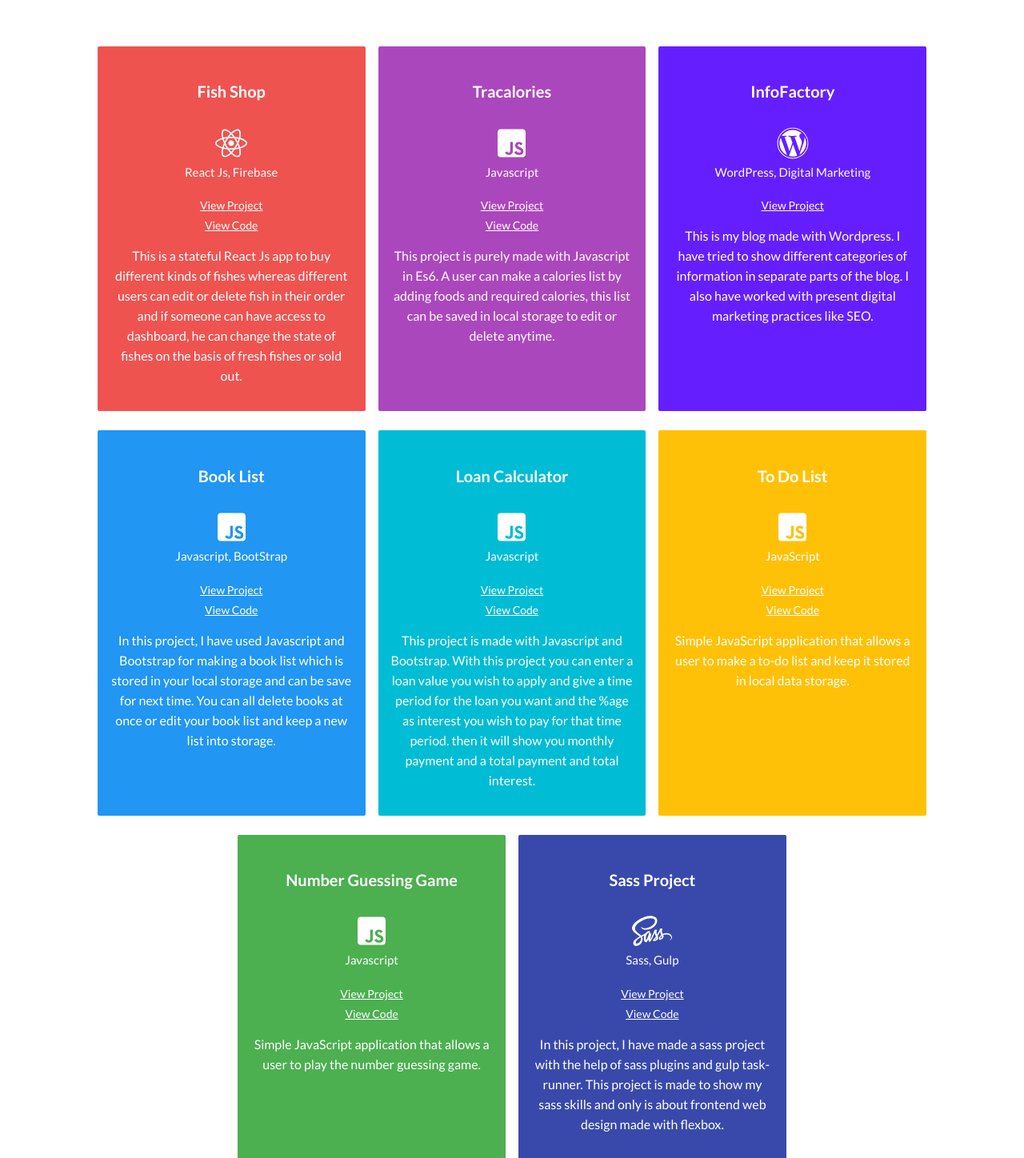
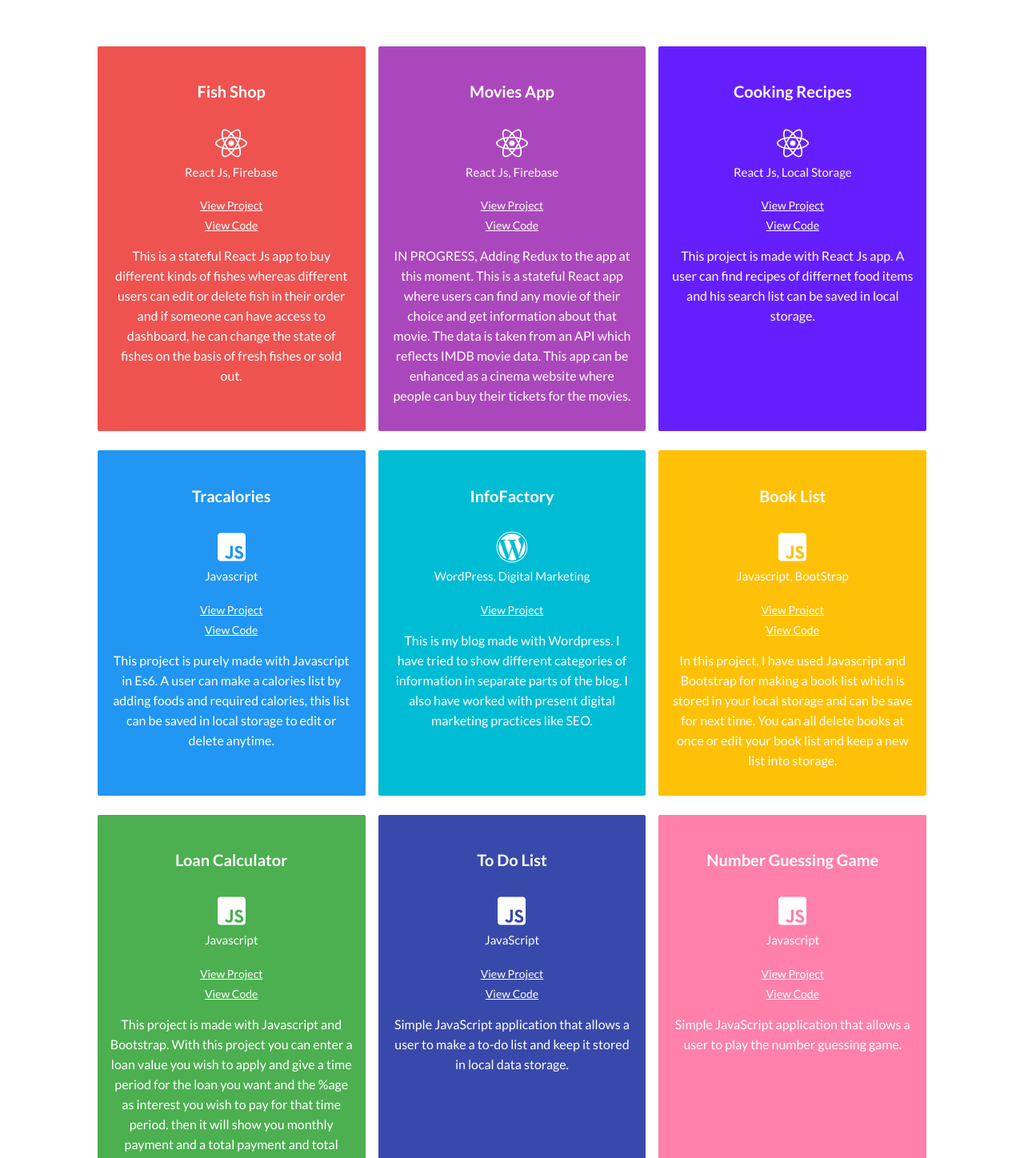
Before and after one commit to Sobiash/Portfolio, a React app: page /projects in a window 1280 px wide. Shown: the part 142-1590 px from the top of the page at 80% size. Built offline with nearby package versions, Linux system fonts and the light colour scheme.

Commit message:
proptypes

```diff
--- a/package.json
+++ b/package.json
@@ -45,6 +45,7 @@
     "postcss-loader": "3.0.0",
     "postcss-preset-env": "6.0.6",
     "postcss-safe-parser": "4.0.1",
+    "prop-types": "^15.6.2",
     "react": "^16.6.0",
     "react-app-polyfill": "^0.1.3",
     "react-dev-utils": "^6.1.1",
--- a/src/assets/Projects.json
+++ b/src/assets/Projects.json
@@ -10,6 +10,24 @@
   },
   {
     "id": 2,
+    "name": "Movies App",
+    "description": "IN PROGRESS, Adding Redux to the app at this moment. This is a stateful React app where users can find any movie of their choice and get information about that movie. The data is taken from an API which reflects IMDB movie data. This app can be enhanced as a cinema website where people can buy their tickets for the movies.",
+    "code_link": "https://github.com/Sobiash/Movies_App",
+    "deploy_link": "https://sobiash.github.io/Movies_App/",
+    "tools": ["React Js", "Firebase"],
+    "icons": ["fab", "react"]
+  },
+  {
+    "id": 3,
+    "name": "Cooking Recipes",
+    "description": "This project is made with React Js app. A user can find recipes of differnet food items and his search list can be saved in local storage.",
+    "code_link": "https://github.com/Sobiash/cooking-recipe-app",
+    "deploy_link": " https://sobiash.github.io/cooking-recipe-app/",
+    "tools": ["React Js, Local Storage"],
+    "icons": ["fab", "react"]
+  },
+  {
+    "id": 4,
     "name": "Tracalories",
     "description": "This project is purely made with Javascript in Es6. A user can make a calories list by adding foods and required calories, this list can be saved in local storage to edit or delete anytime.",
     "code_link": "https://github.com/Sobiash/CalculateCaloriesApp",
@@ -18,7 +36,7 @@
     "icons": ["fab", "js-square"]
   },
   {
-    "id": 3,
+    "id": 5,
     "name": "InfoFactory",
     "description": "This is my blog made with Wordpress. I have tried to show different categories of information in separate parts of the blog.  I also have worked with present digital marketing practices like SEO.",
     "deploy_link": "http://infofactory.pk/",
@@ -27,7 +45,7 @@
   },
 
   {
-    "id": 4,
+    "id": 6,
     "name": "Book List",
     "description": "In this project, I have used Javascript and Bootstrap for making a book list which is stored in your local storage and can be save for next time. You can all delete books at once or edit your book list and keep a new list into storage.",
     "code_link": "https://github.com/Sobiash/JavaScript-bookListProject",
@@ -36,7 +54,7 @@
     "icons": ["fab", "js-square"]
   },
   {
-    "id": 5,
+    "id": 7,
     "name": "Loan Calculator",
     "description": "This project is made with Javascript and Bootstrap. With this project you can enter a loan value you wish to apply and give a time period for the loan you want and the %age as interest you wish to pay for that time period. then it will show you monthly payment and a total payment and total interest.",
     "code_link": "https://github.com/Sobiash/JavaScript-LoanCalculator",
@@ -45,7 +63,7 @@
     "icons": ["fab", "js-square"]
   },
   {
-    "id": 6,
+    "id": 8,
     "name": "To Do List",
     "description": "Simple JavaScript application that allows a user to make a to-do list and keep it stored in local data storage.",
     "code_link": "https://github.com/Sobiash/JavaScript-ToDoList",
@@ -54,7 +72,7 @@
     "icons": ["fab", "js-square"]
   },
   {
-    "id": 7,
+    "id": 9,
     "name": "Number Guessing Game",
     "description": "Simple JavaScript application that allows a user to play the number guessing game.",
     "code_link": "https://github.com/Sobiash/JavaScript-NumberGuesser",
@@ -63,9 +81,9 @@
     "icons": ["fab", "js-square"]
   },
   {
-    "id": 8,
+    "id": 10,
     "name": "Sass Project",
-    "description": "In this project, I have made a sass project with the help of sass plugins and gulp task-runner. This project is made to show my sass skills and only is about frontend web design made with flexbox.",
+    "description": "In this project, I have made a sass project with the help of sass plugins and gulp task-runner. This project is made to show my sass skills and only is about frontend web design made with flexbox and BEM.",
     "code_link": "https://github.com/Sobiash/SASS-Project",
     "deploy_link": "https://sobiash.github.io/SASS-Project/",
     "tools": ["Sass", "Gulp"],
--- a/src/components/App.js
+++ b/src/components/App.js
@@ -1,6 +1,5 @@
 import React, { Component } from "react";
-import { BrowserRouter as Router, Switch } from "react-router-dom";
-import Route from "react-router-dom/Route";
+import { BrowserRouter, Route, Switch } from "react-router-dom";
 import RandomShapes from "./RandomShapes";
 import Home from "./Home";
 import Contact from "./Contact";
@@ -11,19 +10,19 @@ import Projects from "./Projects";
 class App extends Component {
   render() {
     return (
-      <Router>
+      <BrowserRouter>
         <div className="App">
           <RandomShapes />
           <NavBar />
           <Switch>
-            <Route path="/" exact component={Home} />
+            <Route path="/Portfolio" exact component={Home} />
             <Route path="/about" component={About} />
             <Route path="/projects" component={Projects} />
             <Route path="/contact" component={Contact} />
             <Route component={Home} />
           </Switch>
         </div>
-      </Router>
+      </BrowserRouter>
     );
   }
 }
--- a/src/components/NavBar.js
+++ b/src/components/NavBar.js
@@ -8,7 +8,7 @@ const NavBar = () => {
       <ul className="nav">
         <li>
           <NavLink
-            to="/"
+            to="/Portfolio"
             exact
             activeStyle={{ borderBottom: "3px solid #4a4a4a" }}
             className="nav__link"
--- a/src/components/RainBowText.js
+++ b/src/components/RainBowText.js
@@ -1,4 +1,5 @@
 import React from "react";
+import PropTypes from "prop-types";
 import "../styles/RainBowText.scss";
 
 const rainBowText = props => {
@@ -18,4 +19,9 @@ const rainBowText = props => {
 
   return <div>{letters}</div>;
 };
+
+rainBowText.propTypes = {
+  text: PropTypes.array
+};
+
 export default rainBowText;
```
